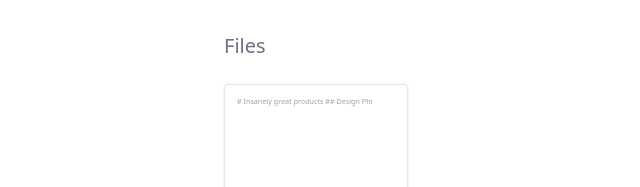
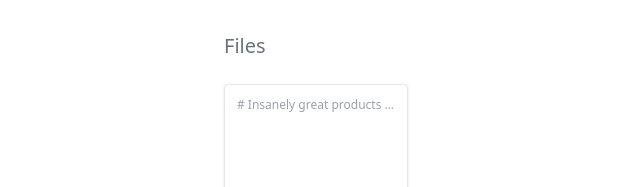
Before and after one commit to Utopian-Contributors/archive, a React (Vite) app: page / in a window 1280 px wide. Shown: the top 187 px of the page, without its empty margins (0-640 px from the left). Built offline with nearby package versions, Linux system fonts and the light colour scheme.

Commit message:
fix: small stuff

```diff
--- a/index.html
+++ b/index.html
@@ -3,7 +3,7 @@
   <head>
     <meta charset="UTF-8" />
     <meta name="viewport" content="width=device-width, initial-scale=1.0" />
-    <title>archive-utopian</title>
+    <title>Archive</title>
   </head>
   <body>
     <div id="root"></div>
--- a/src/components/FileCard.tsx
+++ b/src/components/FileCard.tsx
@@ -8,7 +8,7 @@ function FileCard({ file }: { file: FileEntry }) {
     <Link to={`/file/${file.slug}`} className="no-underline text-inherit">
       <div className="flex flex-col items-center gap-2">
         <div className="w-full aspect-[17/22] bg-white border border-gray-200 rounded-sm shadow-sm p-3 overflow-hidden transition-all duration-200 cursor-pointer hover:shadow-lg hover:-translate-y-0.5">
-          <p className="text-[0.45rem] leading-snug text-gray-400 break-words truncate">
+          <p className="text-xs leading-snug text-gray-400 break-words truncate">
             {preview}
           </p>
         </div>
```
